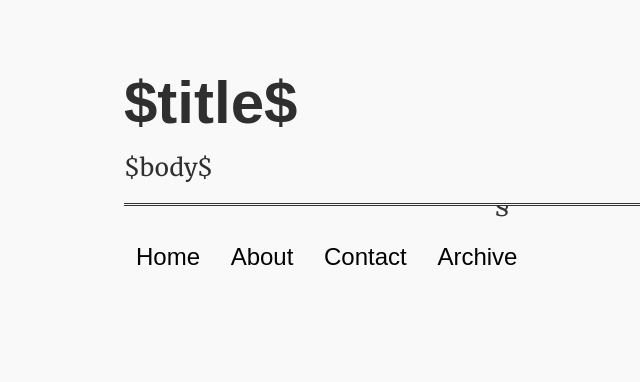
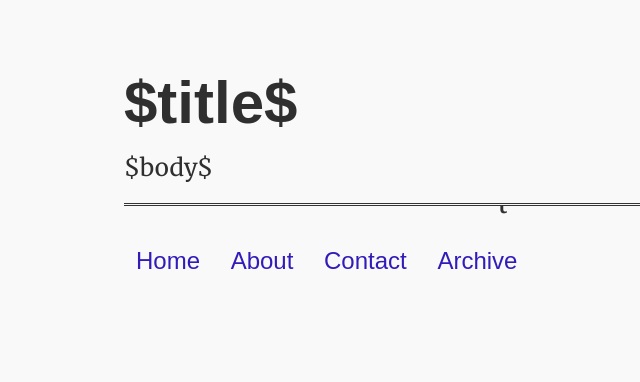
Before and after one commit to gnarmis/wombat, a plain HTML site: page templates/default.html in a window 1280 px wide. Shown: the whole page, without its empty margins (138-778 px from the left). Drawn offline with Linux system fonts and the light colour scheme.

Commit message:
link styling changes

```diff
--- a/css/base.css
+++ b/css/base.css
@@ -11,7 +11,7 @@ body {
     font-family: "Merriweather", "Times", serif;
 }
 
-h1, h2, h3, h4, h5, h6, pre, code {
+h1, h2, h3, h4, h5, h6, code {
     font-family: "Source Code Pro", sans-serif;
 }
 
@@ -67,10 +67,10 @@ h6 {
     font-size: 1.4em;
 }
 
-pre, code {
+code {
     font-weight: 200;
     background-color: #eee;
-    padding: 0.25em;
+    padding: 0.1em;
 
 }
 
@@ -118,7 +118,6 @@ html {
 
 a {
     text-decoration: none;
-
 }
 
 a:hover, a:active {
@@ -126,10 +125,11 @@ a:hover, a:active {
 }
 
 a, a:focus, a:hover, a:active, a:visited {
-    color: #000;
-    /*font-style: italic;*/
+    color: #311CBA;
     font-family: "Source Code Pro", sans-serif;
     font-weight: 200;
+    /* background-color: #E1E5ED; */
+    padding: 0.1em;
 }
 
 /* ## Layout Styles */
@@ -176,8 +176,6 @@ article {
 }
 
 
-
-
 /* ## Goodies */
 
 
@@ -201,11 +199,11 @@ hr.foot {
     padding: 0px;
 }
 hr.foot:after {
-    content: "§";
+    content: "τ";
     display: inline-block;
     position: relative;
-    top: -0.7em;
-    font-size: 1.0em;
+    top: -0.6em;
+    font-size: 1.5em;
     padding: 0 0.25em;
     background: #f9f9f9;
 }
```
